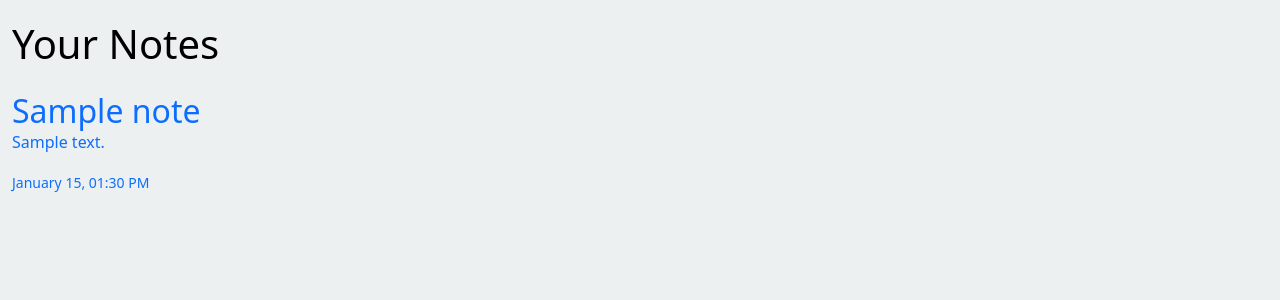
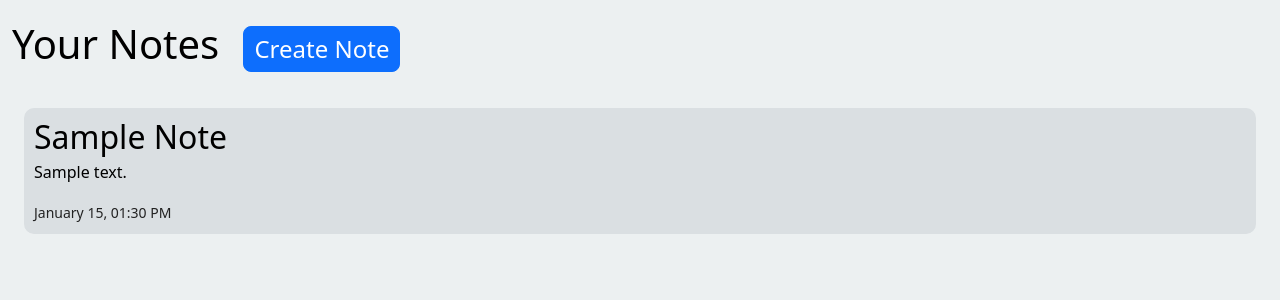
Before and after one commit to dori-dev/django-sample, a Django app: page / in a window 1280 px wide. Shown: the part 56-356 px from the top of the page. Run offline with Django 4.2, Linux system fonts and the light colour scheme; a user stored in the database is signed in; tables that the repository leaves empty hold one stand-in row (values such as "Sample post").

Commit message:
improve notes application templates and styles

```diff
--- a/notes/templates/notes/create.html
+++ b/notes/templates/notes/create.html
@@ -4,9 +4,9 @@
 
 {% block content %}
 <h1>Create Note</h1>
-<form action="" method="post" class="container-fluid">
+<form action="" method="post" class="container-fluid custom-form">
     {% csrf_token %}
     {{ form.as_p }}
-    <input type="submit" value="Create" class="btn btn-success">
+    <input type="submit" value="Create" class="btn btn-success custom-btn">
 </form>
 {% endblock content %}
--- a/notes/templates/notes/index.html
+++ b/notes/templates/notes/index.html
@@ -5,11 +5,14 @@
 {% block title %}Home{% endblock title %}
 
 {% block content %}
-<div>
+<div class="title">
   <h1>Your Notes</h1>
+  <a href="{% url 'notes:create' %}" class="btn btn-primary btn-lg">
+    Create Note
+  </a>
 </div>
-<br>
-<div>
+<br />
+<div class="container-fluid">
   {% if user.is_authenticated %}
     <div>
       {% if notes %}
@@ -22,10 +25,16 @@
               <small>{{ note.created|timezone:"Asia/Tehran"|change_format }}</small>
             </div>
           </a>
+          <br />
           {% endfor %}
         </div>
-                <br>
       {% else %}
+        <h4>
+          You don't have any note, to create to click
+          <a href="{% url 'notes:create' %}" class="btn btn-primary custom-btn">
+            Here
+          </a>
+        </h4>
       {% endif %}
     </div>
   {% else %}
--- a/notes/templates/notes/update.html
+++ b/notes/templates/notes/update.html
@@ -4,9 +4,9 @@
 
 {% block content %}
 <h1>Update Note</h1>
-<form action="" method="post" class="container-fluid">
+<form action="" method="post" class="container-fluid custom-form">
     {% csrf_token %}
     {{ form.as_p }}
-    <input type="submit" value="Update" class="btn btn-success">
+    <input type="submit" value="Update" class="btn btn-success custom-btn">
 </form>
 {% endblock content %}
--- a/static/css/styles.css
+++ b/static/css/styles.css
@@ -39,6 +39,122 @@ body a:visited {
   text-decoration: none;
 }
 
+/* Base */
+
 .content {
   margin: 20px 0;
 }
+
+.form-control {
+  max-width: 100%;
+  width: 720px;
+}
+
+.custom-btn {
+  font-size: 18px;
+  padding: 4px 8px;
+}
+
+.custom-form {
+  margin-top: 15px;
+}
+
+.custom-form label {
+  margin: 5px 0;
+  font-size: 18px;
+}
+
+.custom-form input,
+.custom-form textarea {
+  font-size: 18px;
+}
+
+/* Notes:Index */
+
+.title h1 {
+  display: inline-block;
+}
+
+.title a {
+  display: inline-block;
+  font-size: 24px;
+  padding: 4px 10px;
+  margin: 0 0 12px 20px;
+}
+
+.note {
+  padding: 10px;
+  background-color: #dadfe2;
+  border-radius: 10px;
+}
+
+.note:hover {
+  background-color: #cdd1d5;
+}
+
+.note-link {
+  color: #000;
+}
+
+.note-link:hover {
+  color: #000;
+}
+
+.note h2 {
+  text-transform: capitalize;
+}
+
+.note p {
+  margin-top: 4px;
+}
+
+.note small {
+  color: #222;
+}
+
+/* Notes:Detail */
+
+.note-detail {
+  padding: 10px;
+  background-color: #dadfe2;
+  border-radius: 10px;
+}
+
+.note-detail h1 {
+  text-transform: capitalize;
+  overflow: hidden;
+}
+
+.note-detail small {
+  color: #222;
+}
+
+.note-detail hr {
+  margin: 18px 0;
+}
+
+.note-detail p {
+  margin-right: 10px;
+  max-width: 80%;
+  overflow: hidden;
+}
+
+/* Notes:Form */
+
+label[for="id_title"] {
+  visibility: hidden;
+}
+
+label[for="id_title"]::before {
+  visibility: visible;
+  content: "Title";
+}
+
+label[for="id_body"] {
+  visibility: hidden;
+}
+
+label[for="id_body"]::before {
+  visibility: visible;
+  content: "Detail";
+}
--- a/templates/messages.html
+++ b/templates/messages.html
@@ -1,7 +1,7 @@
 {% if messages %}
   {% for message in messages %}
   <div class="alert alert-{{ message.tags }}" role="alert">
-        {{ message|safe }}
-    </div>
+    {{ message|safe }}
+  </div>
   {% endfor %}
 {% endif %}
```
Also changed, not shown: notes/templates/notes/detail.html (+10 -6 lines). Lines whose indentation alone changed are shown as unchanged.
